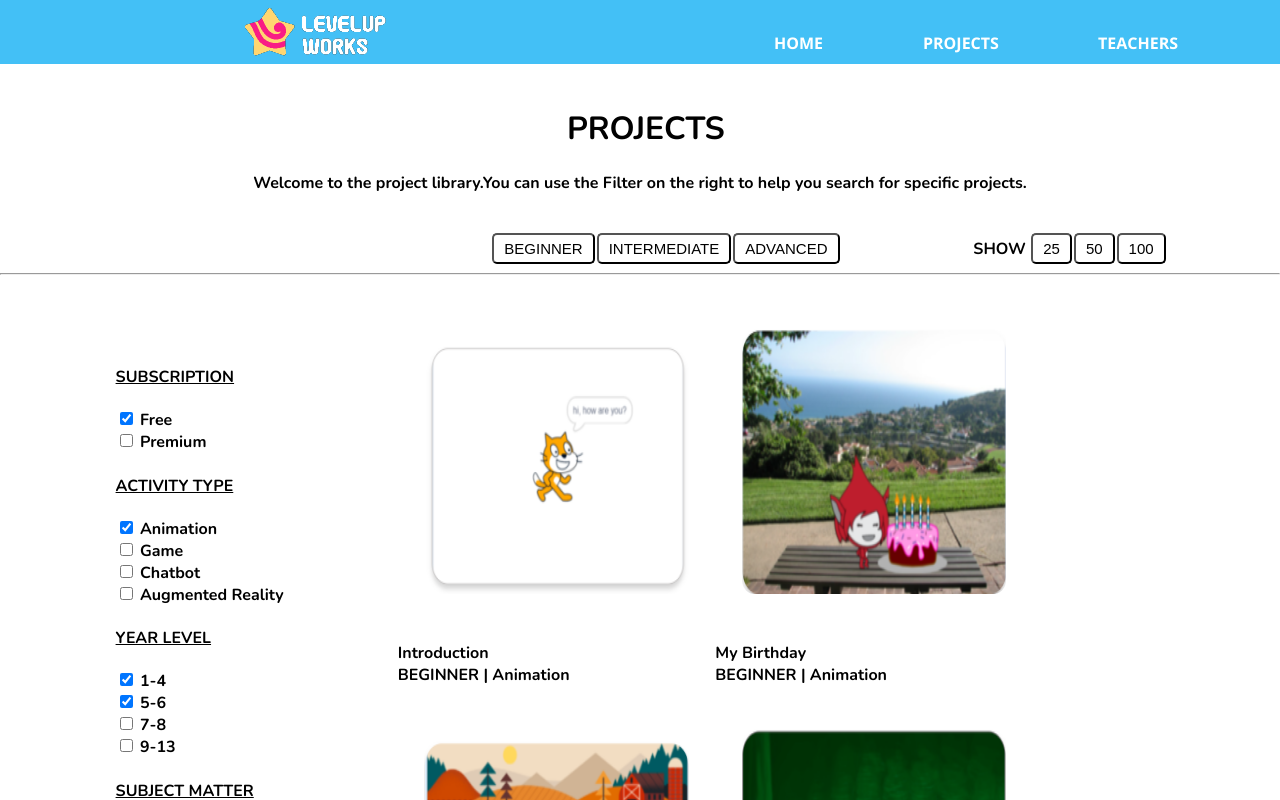
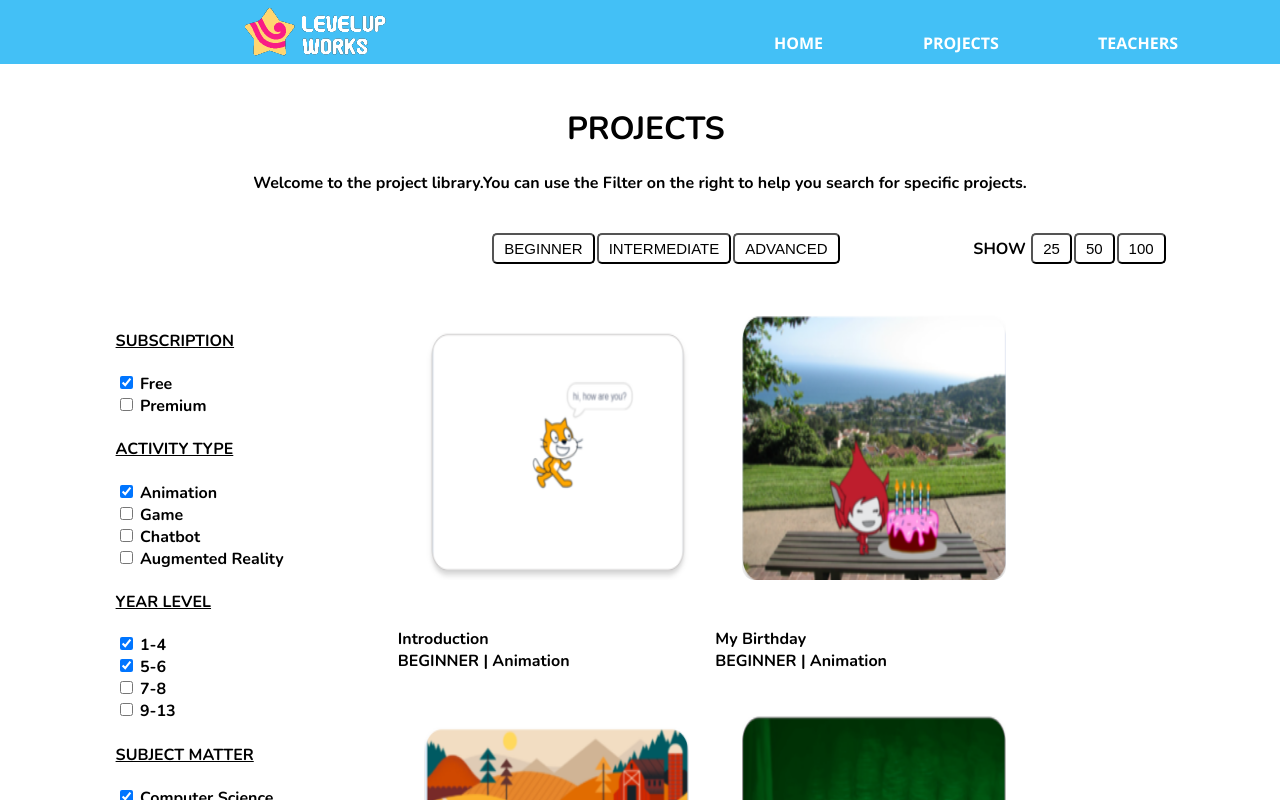
Before and after one commit to vessiBop/mission-x, a React (Create React App) app: page /StudentsProjectPage in a window 1280 px wide. Shown: the top 800 px of the page. Built offline with nearby package versions, Linux system fonts and the light colour scheme.

Commit message:
css file modi

```diff
--- a/src/StudentsProjectPage.js
+++ b/src/StudentsProjectPage.js
@@ -38,12 +38,12 @@ function StudentsProjectPage() {
                 <br/>
 
                 <Button></Button>
-                <hr/>
+
             </div>
 
             <div className='container'>
                 <div className="Side_bar" style={{ backgroundColor: "white" }}>
-                    <br/>
+
                     <SideBar>
 
                     </SideBar>
@@ -99,7 +99,6 @@ function StudentsProjectPage() {
 
                 </div>
             </div>
-            <hr/>
             <div ><BackButton/></div>
             <br/>
            </div>
```
